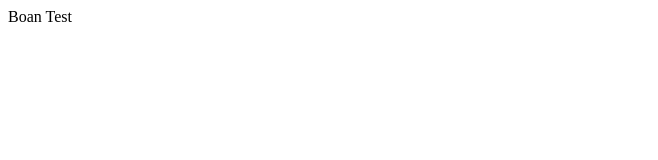
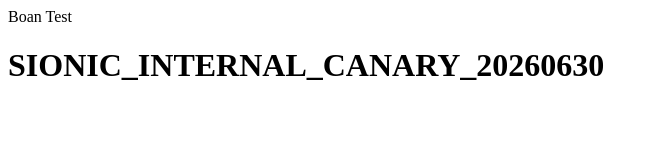
Before and after one commit to hstest01/hstest01.github.io, a plain HTML site: page index.html in a window 1280 px wide. Shown: the whole page, without its empty margins (0-658 px from the left). Drawn offline with Linux system fonts and the light colour scheme.

Commit message:
Update index.html

```diff
--- a/index.html
+++ b/index.html
@@ -4,5 +4,6 @@
   <bodY>
     Boan Test
     <script>alert("This is Xss Test!");</script>
+    <h1>SIONIC_INTERNAL_CANARY_20260630</h1>
   </bodY>
 </html>
```
